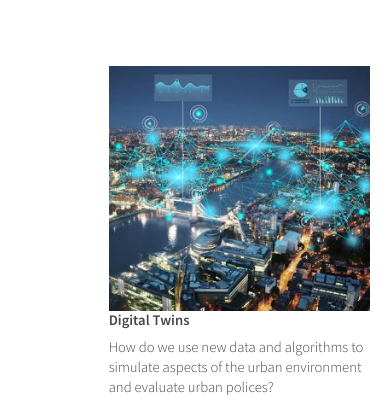
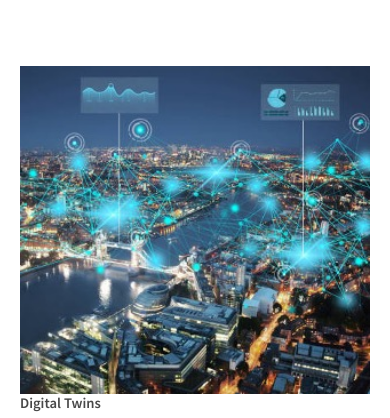
Before and after one commit to Urban-Analytics-Technology-Platform/Urban-Analytics-Technology-Platform.github.io, an Astro site: page / in a window 390 px wide. Shown: the part 403-821 px from the top of the page. Built offline with nearby package versions, Linux system fonts and the light colour scheme; Astro itself is replaced by a stand-in of ours; a web font is replaced by a local one.

Commit message:
Final css tweak for mobile

```diff
--- a/src/assets-arcana/css/main.css
+++ b/src/assets-arcana/css/main.css
@@ -3317,7 +3317,7 @@
 		/* Box */
 
 			.box.highlight {
-				padding-left: calc(4em + 30px);
+				padding-left: 0px  ;
 			}
 
 			.box.post .inner {
```
